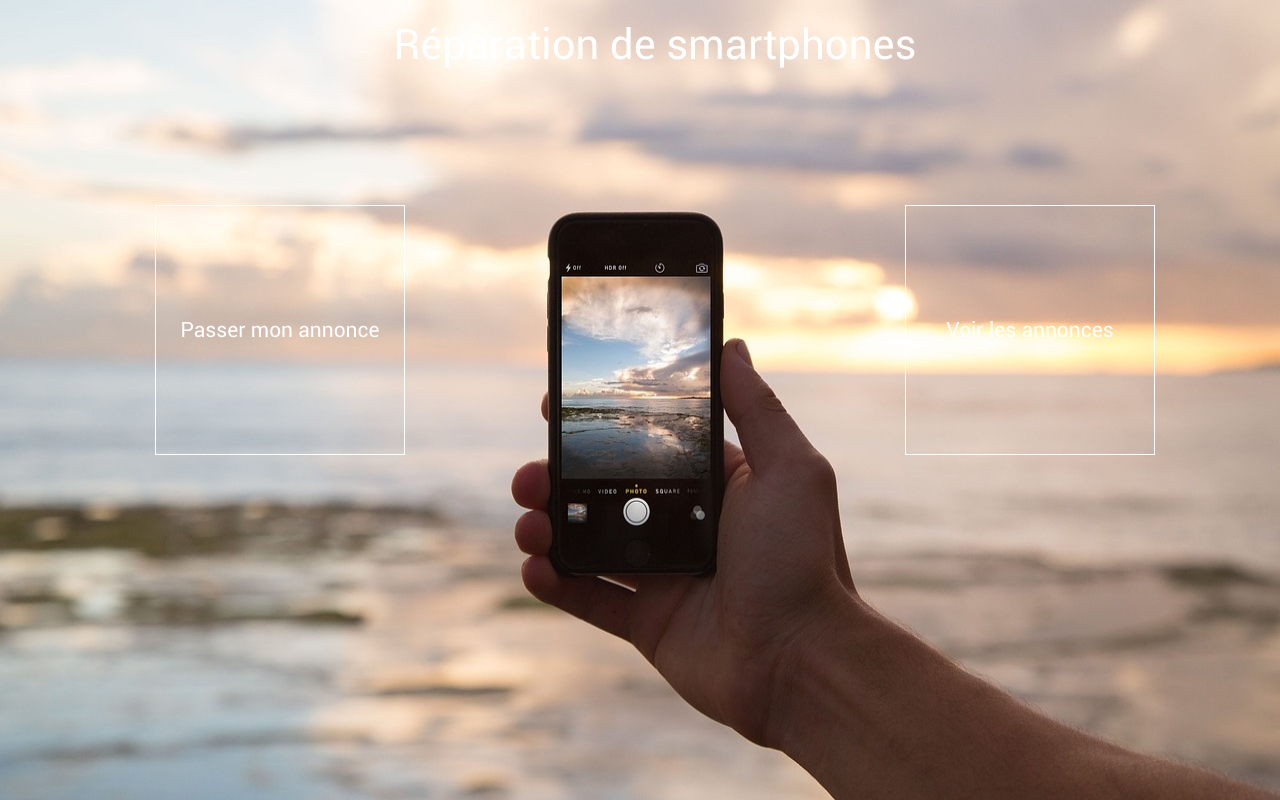
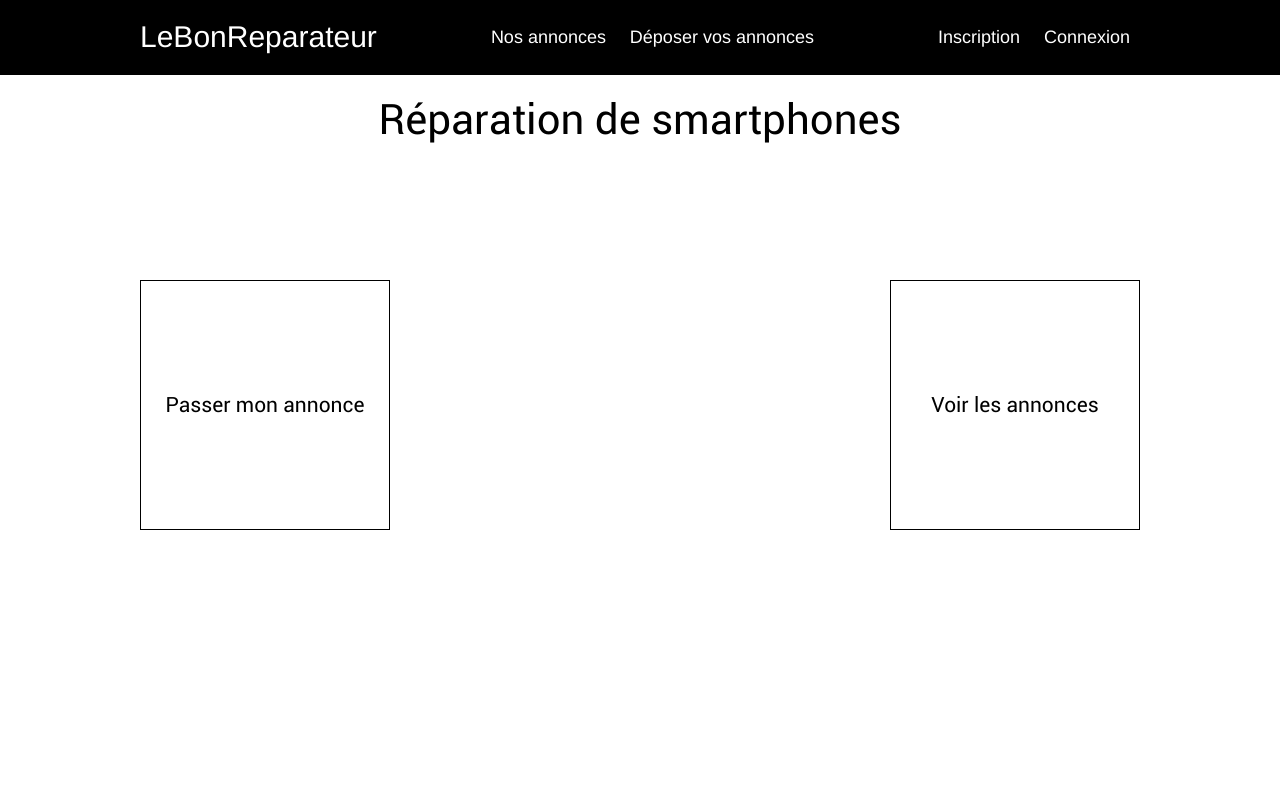
Before and after one commit to gaelgf/leBonReparateur, a Rails app: page / in a window 1280 px wide. Run offline with Rails 7, Linux system fonts and the light colour scheme; style sheets or scripts are compiled from the project's sources; parts of the project's set-up code (start-up, migrations or seed data) failed here and were passed over; some libraries are stand-ins or nearby versions.

Commit message:
update front, add a menu

```diff
--- a/projet-rails/app/assets/stylesheets/home.css
+++ b/projet-rails/app/assets/stylesheets/home.css
@@ -1,5 +1,40 @@
+body{
+  font-family: "Open Sans";
+}
 .container {
   width: 100% !important;
+}
+
+.nav{
+  height: 75px;
+  width:100%;
+  background-color: black;
+}
+.items-nav{
+  display: flex;
+  flex-direction: row;
+  justify-content: space-between;
+  margin: auto;
+  width: 1000px;
+}
+.items-nav h2 a{
+  color: white;
+}
+.items-nav ul{
+  list-style-type: none;
+  margin: 0;
+  padding: 0;
+  color: white;
+  line-height: 75px;
+}
+.items-nav ul li{
+  display: inline;
+  margin-left:10px;
+  margin-right: 10px;
+  font-size: 18px;
+}
+.items-nav ul li a{
+  color: white;
 }
 
 .image-home{
@@ -9,14 +44,6 @@
   width: 100%;
   left: 0;
   top: 0;
-}
-
-#fixed-home{
-  position:absolute;
-  width: 100%;
-  height: 100%;
-  top:0;
-  height: 0;
 }
 
 .h1-home{
@@ -31,7 +58,7 @@
   justify-content: center;
   font-family: robotoBold;
   font-size: 3em;
-  color: white;
+  color: black;
 }
 
 .menu-home{
@@ -52,7 +79,7 @@
 .item-home{
   width: 250px;
   height: 250px;
-  border: 1px solid white;
+  border: 1px solid black;
   display: -webkit-box;
   display: -moz-box;
   display: -ms-flexbox;
@@ -62,10 +89,14 @@
   align-items: center;
 }
 .item-home a{
-  color: white;
+  color: black;
   font-family: robotoBold;
   font-size: 1.5em
 }
 a:link{
   text-decoration: none;
 }
+
+.nav{
+
+}
--- a/projet-rails/app/views/home/index.html.erb
+++ b/projet-rails/app/views/home/index.html.erb
@@ -1,6 +1,6 @@
-<%= image_tag("home.jpg", :alt => "home", :class => "image-home") %>
 
-<div id="fixed-home">
+<div class="content">
+
   <div class="home">
     <h1 class="h1-home">Réparation de smartphones</h1>
     <div class="menu-home">
--- a/projet-rails/app/views/layouts/application.html.erb
+++ b/projet-rails/app/views/layouts/application.html.erb
@@ -4,12 +4,29 @@
     <meta charset="utf-8">
     <meta http-equiv="X-UA-Compatible" content="IE=edge">
     <meta name="viewport" content="width=device-width, initial-sclale=1">
+    <link rel="stylesheet" type="text/css" href="//fonts.googleapis.com/css?family=Open+Sans" />
     <title>Réparation de smartphones</title>
     <%= stylesheet_link_tag    'application', media: 'all', 'data-turbolinks-track' => true %>
     <%= javascript_include_tag 'application', 'data-turbolinks-track' => true %>
     <%= csrf_meta_tags %>
   </head>
   <body>
+    <div class="nav">
+      <div class="items-nav">
+        <h2><a href="/">LeBonReparateur</a></h2>
+        <ul>
+          <li><a href="users">Nos annonces</a></li>
+          <li><a href="users/edit">Déposer vos annonces</a></li>
+        </ul>
+        <ul>
+          <li><a href="">Inscription</a></li>
+          <li><a href="">Connexion</a></li>
+        </ul>
+
+
+      </div>
+    </div>
+
     <div class='container'>
       <%= yield %>
     </div>
```
